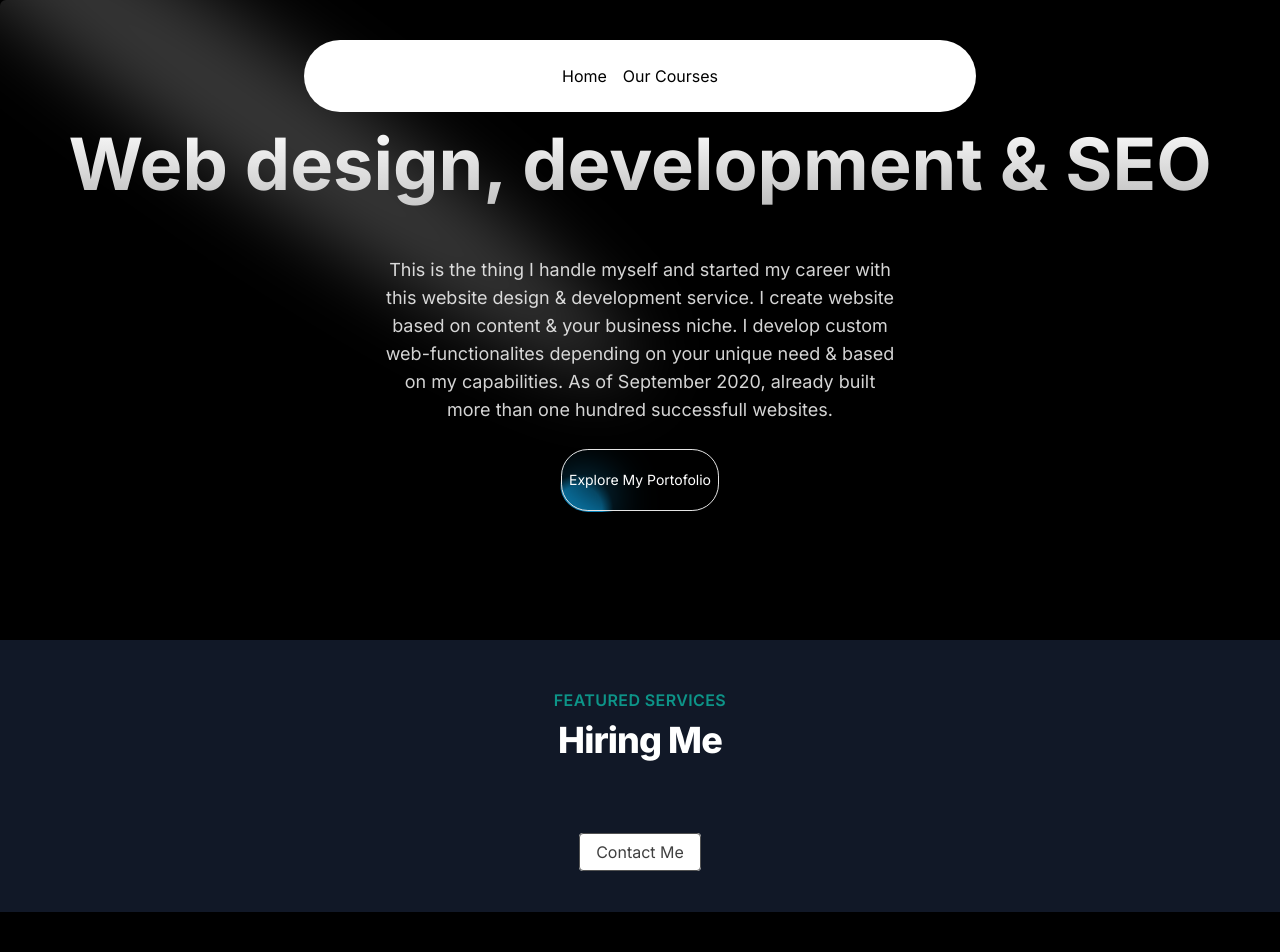
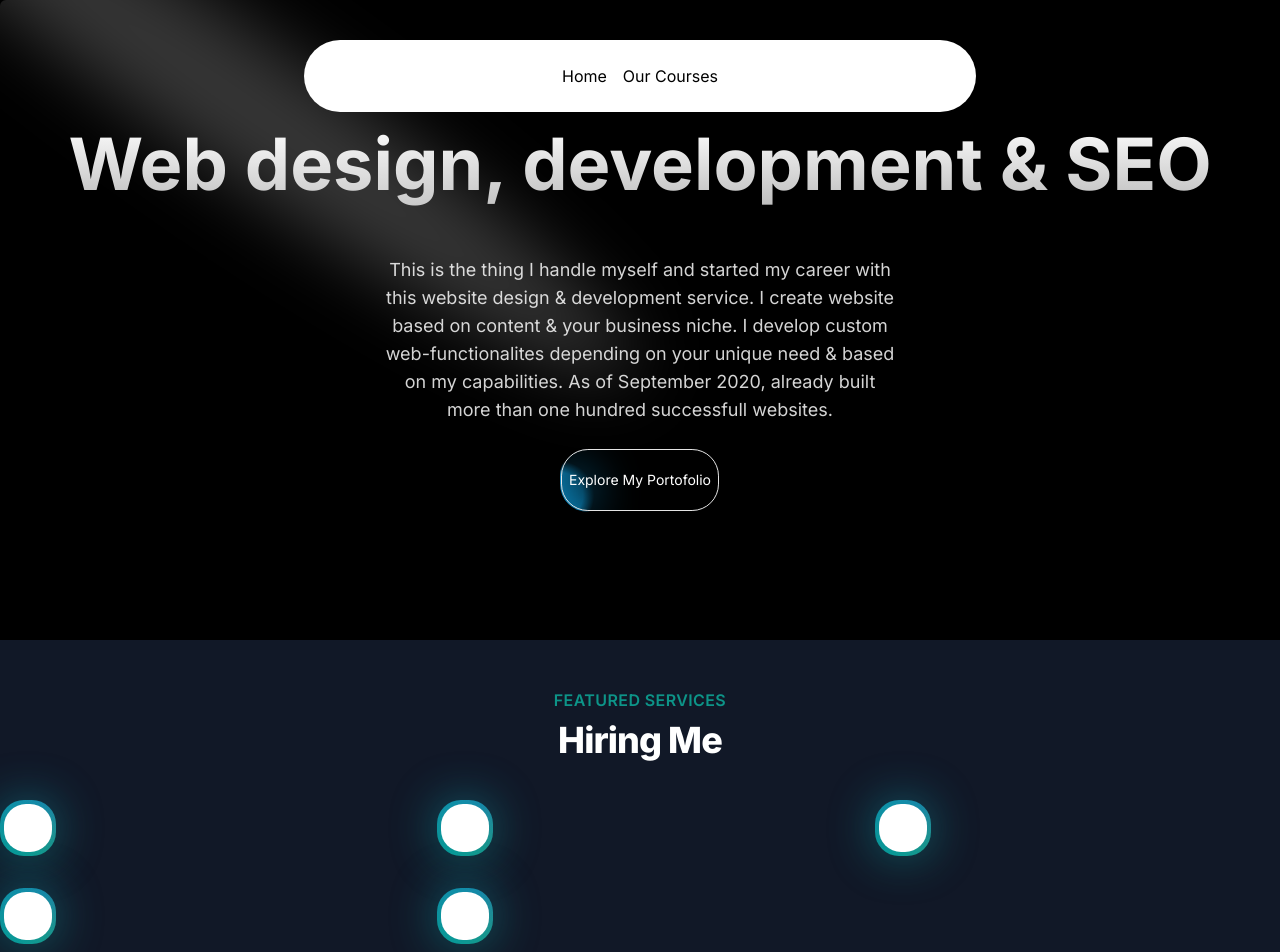
Before and after one commit to Nasir-Saeed/next-js-website, a Next.js app: page / in a window 1280 px wide. Shown: the top 952 px of the page. Before the commit the page ends 912 px from the top, so only its background shows below. Built offline with nearby package versions, Linux system fonts and the light colour scheme.

Commit message:
backgorund gradient add in cards

```diff
--- a/src/components/CardSection.tsx
+++ b/src/components/CardSection.tsx
@@ -1,10 +1,24 @@
 "use client";
 import React from "react";
 import { BackgroundGradient } from "@/components/ui/background-gradient";
-import serviceDetail from "@/data/music_courses.json";
+import serviceDetail from "@/data/our_services.json";
 import Link from "next/link";
 
+interface Service {
+  id: number;
+  title: string;
+  slug: string;
+  description: string;
+  price: number;
+  instructor: string;
+  isFeatured: boolean;
+}
+
 function Card() {
+
+  const featuredServices = serviceDetail.services.filter((service:Service) => service.isFeatured);
+
+
   return (
     <div className="py-12 bg-gray-900">
       <div>
@@ -17,7 +31,19 @@
           </p>
         </div>
       </div>
-      <div className=""></div>
+      <div className="mt-10">
+        <div className="grid grid-cols-1 sm:grid-cols-2 lg:grid-cols-3 gap-8 justify-center">
+          {featuredServices.map((service:Service) => (
+            <div key={service.id} className="flex justify-cenetr">
+              <BackgroundGradient className="flex flex-col rounded-[22px] bg-white dark:bg-zinc-900 overflow-hidden h-full max-w-sm">
+                <div className="p-4 sm:p-6 flex flex-col items-center text-center flex-grow">
+
+                </div>
+              </BackgroundGradient>
+            </div>
+          ))}
+        </div>
+      </div>
       <div className="mt-20 text-center">
         <Link
           href={"/"}
--- a/src/data/music_courses.json
+++ b/src/data/our_services.json
@@ -1,5 +1,5 @@
 {
-    "courses": [
+    "services": [
       {
         "id": 1,
         "title": "Guitar Fundamentals",
```
